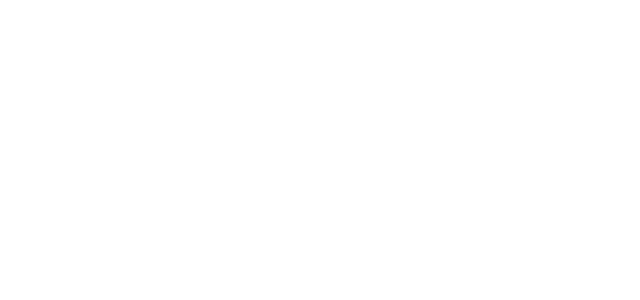
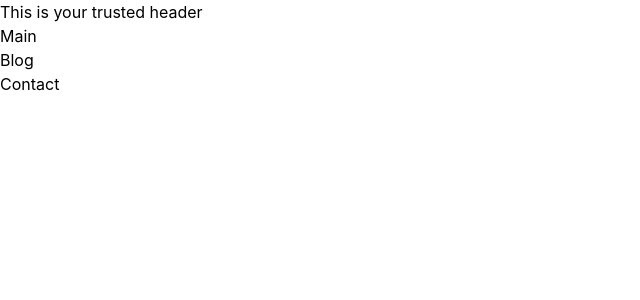
Before and after one commit to otmmn/Ot, a React (Vite) app: page / in a window 1280 px wide. Shown: the top 300 px of the page, without its empty margins (0-640 px from the left). Built offline with nearby package versions, Linux system fonts and the light colour scheme.

Commit message:
Header basic set-up (no style)

```diff
--- a/src/App.jsx
+++ b/src/App.jsx
@@ -1,3 +1,11 @@
-function App() {}
+import { Header } from "./components/Header/Header";
+
+function App() {
+  return (
+    <div>
+      <Header />
+    </div>
+  );
+}
 
 export default App;
--- /dev/null
+++ b/src/Config/Headers.js
@@ -0,0 +1 @@
+export const Headers = ["Main", "Blog", "Contact"];
--- /dev/null
+++ b/src/components/Header/Header.jsx
@@ -0,0 +1,14 @@
+import { Headers } from "../../Config/Headers";
+
+export const Header = () => {
+  return (
+    <div>
+      <h1>This is your trusted header</h1>
+      <ul>
+        {Headers.map((Header, key) => (
+          <li key={key}>{Header}</li>
+        ))}
+      </ul>
+    </div>
+  );
+};
```
